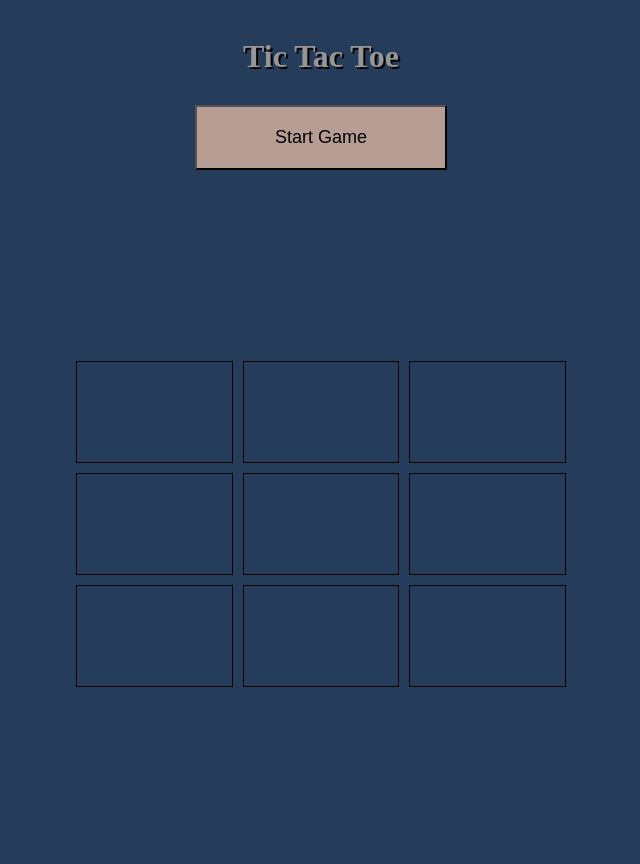
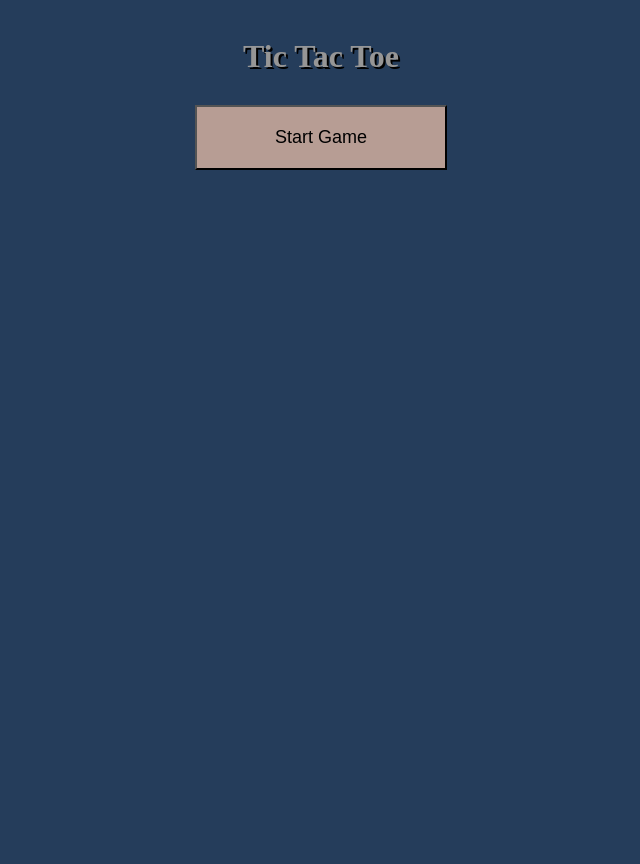
Before and after one commit to brentcam250/TicTacToe-JS, a PHP site: page / in a window 1280 px wide. Shown: the whole page, without its empty margins (319-959 px from the left). Run offline with PHP 8.4, Linux system fonts and the light colour scheme.

Commit message:
hide board before the start game, display whos turn it is

```diff
--- a/index.html
+++ b/index.html
@@ -18,6 +18,7 @@
     <p id = 'vs'></p>
     <p id = 'player2'></p>
   </div>
+  <div id = 'turn-counter'></div>
   <div class = 'container'>
     <div id = 'grid'>
       <div id = 'grid-1' class = 'grid-item'></div>
--- a/script.js
+++ b/script.js
@@ -10,6 +10,14 @@ const gameboard = (() => {
   // let gameboard = [];
   // let gridElement = document.getElementById('grid');
   let testElement = 'testing';
+  let boxes = document.querySelectorAll(".grid-item");
+  let g1 = document.getElementById('grid-1');
+  // g1.style.display
+  // boxes.style.display = 'block';
+  // console.log(boxes.length());
+  boxes.forEach((box) => {
+    box.style.display = 'flex';
+  });
 
   const output = () => console.log(testElement);
   // this.init = () =>{
@@ -21,6 +29,13 @@ const gameboard = (() => {
   //     gridElement.appendChild(cell);
   //   }
   // }
+
+  // let boxes = document.querySelectorAll(".grid-item");
+  boxes.forEach((div)=> {
+    div.addEventListener('click', function () {
+      console.log('HI thanks for clicking me');
+    })
+  })
   return {output}
 
 })
@@ -30,7 +45,8 @@ function startGame(){
   let players = setPlayers();
   player1 = players[0];
   player2 = players[1];
-  console.log(player1.getLetter);
+  console.log(player1.getName);
+  setTurn(player1);
 
   board.output;
 }
@@ -41,16 +57,23 @@ function setPlayers(){
   let player2_name = prompt("please enter your name", "Player2");
   let player2 = Player(player2_name, 'O')
   let p1_id = document.getElementById('player1');
-  p1_id.innerHTML = player1_name;
+  p1_id.innerHTML = `${player1_name} - your letter: "X"`;
   let p2_id = document.getElementById('player2');
-  p2_id.innerHTML = player2_name;
+  p2_id.innerHTML = `${player2_name} - your letter: "O"`;
   vs = document.getElementById("vs");
   vs.innerHTML = "VS"
   return [player1, player2]
 
 }
 
-const grid1 = document.getElementById("grid-1");
-grid1.addEventListener("click", function(event){
-  console.log('click grid 1');
-})
+function setTurn(player){
+  let turn_display = document.getElementById('turn-counter');
+  let name = player.getName
+  turn_display.innerHTML = `${name}'s Turn`;
+
+}
+
+// const grid1 = document.getElementById("grid-1");
+// grid1.addEventListener("click", function(event){
+//   console.log('click grid 1');
+// })
--- a/styles.css
+++ b/styles.css
@@ -37,13 +37,21 @@ h1 {
     color: #969696ff;
     text-shadow: 2px 2px black; }
 
+#turn-counter {
+  color: #969696ff;
+  display: flex;
+  justify-content: center;
+  font-weight: bold;
+  font-size: medium;
+  text-shadow: 2px 2px black; }
+
 #grid {
   display: grid;
   grid-template-columns: 1fr 1fr 1fr;
   grid-template-rows: 1fr 1fr 1fr; }
 
 .grid-item {
-  display: flex;
+  display: none;
   border: 1px solid black;
   padding: 50px;
   justify-content: center;
--- a/styles.scss
+++ b/styles.scss
@@ -49,13 +49,22 @@ h1 {
 
 	}
 }
+#turn-counter{
+	color: $spanish-gray;
+	display: flex;
+	justify-content: center;
+	font-weight: bold;
+	font-size: medium;
+	text-shadow: 2px 2px black;
+
+}
 #grid {
 	display: grid;
 	grid-template-columns: 1fr 1fr 1fr;
 	grid-template-rows: 1fr 1fr 1fr;
 }
 .grid-item {
-	display: flex;
+	display: none;
 	border: 1px solid black;
 	padding: 50px;
 	justify-content: center;
```
Also changed, not shown: 1 other file.
